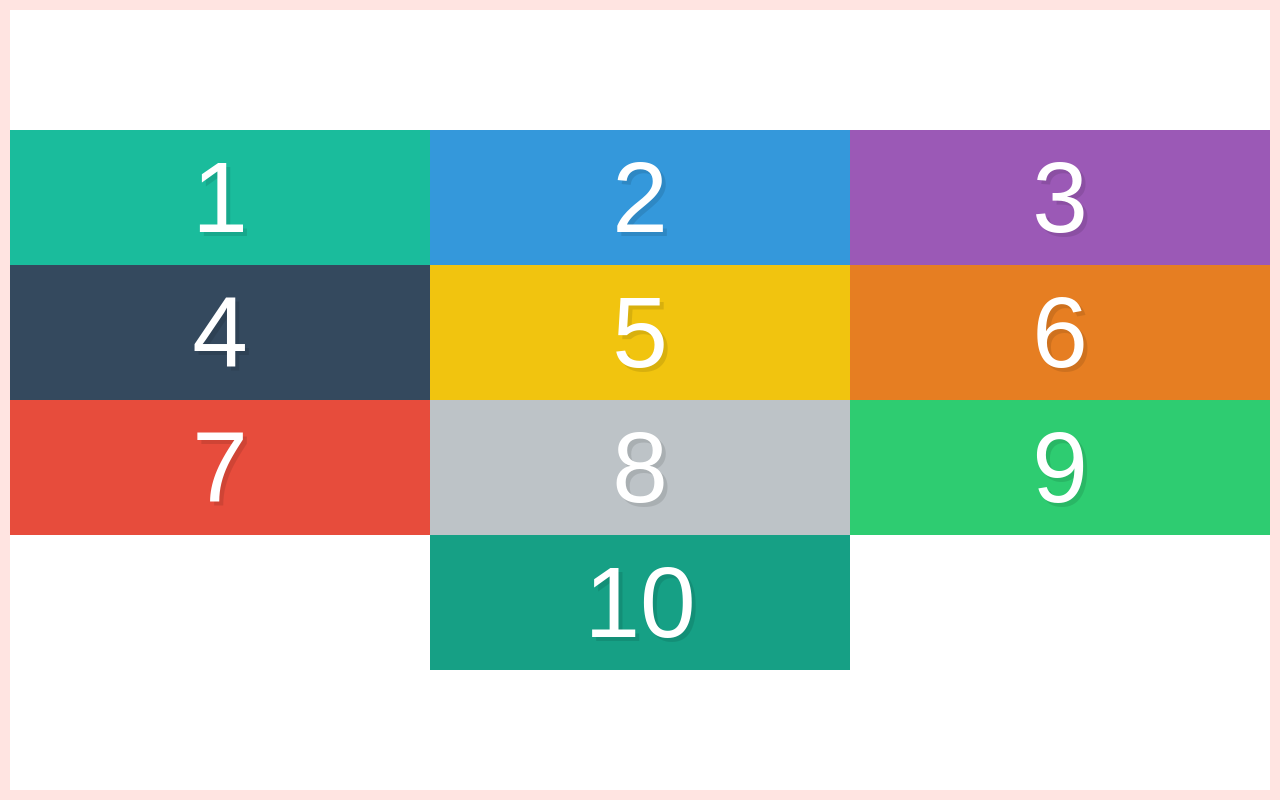
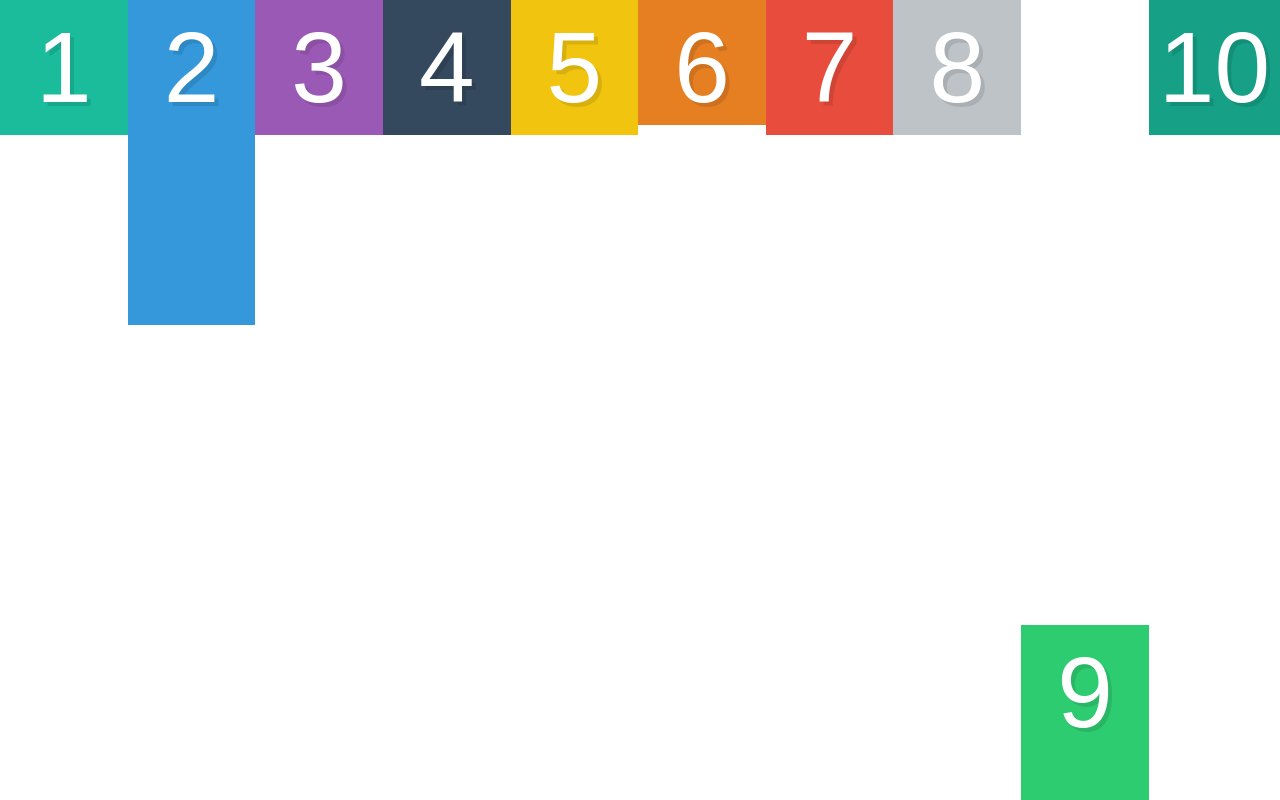
Before and after one commit to cybk/FlexboxPractice, a plain HTML site: page 03-alignment/index.html in a window 1280 px wide. Drawn offline with Linux system fonts and the light colour scheme.

Commit message:
align item practice

```diff
--- a/03-alignment/style.css
+++ b/03-alignment/style.css
@@ -32,13 +32,22 @@ input[type=reset],input[type=submit]{-webkit-appearance:button;cursor:pointer;}b
 .container {
   display:flex;
   min-height: 100vh;
-
-  border: 10px solid mistyrose;
-  flex-wrap: wrap;
-  justify-content: center;
-  align-content: center;
+  align-items: flex-start;
 }
 
 .box{
   width: 33.333%;
 }
+
+.box2{
+  padding-bottom: 200px;
+}
+
+.box6{
+  padding-bottom: 0;
+}
+
+.box9{
+  padding-bottom: 50px;
+  align-self: flex-end;
+}
```
